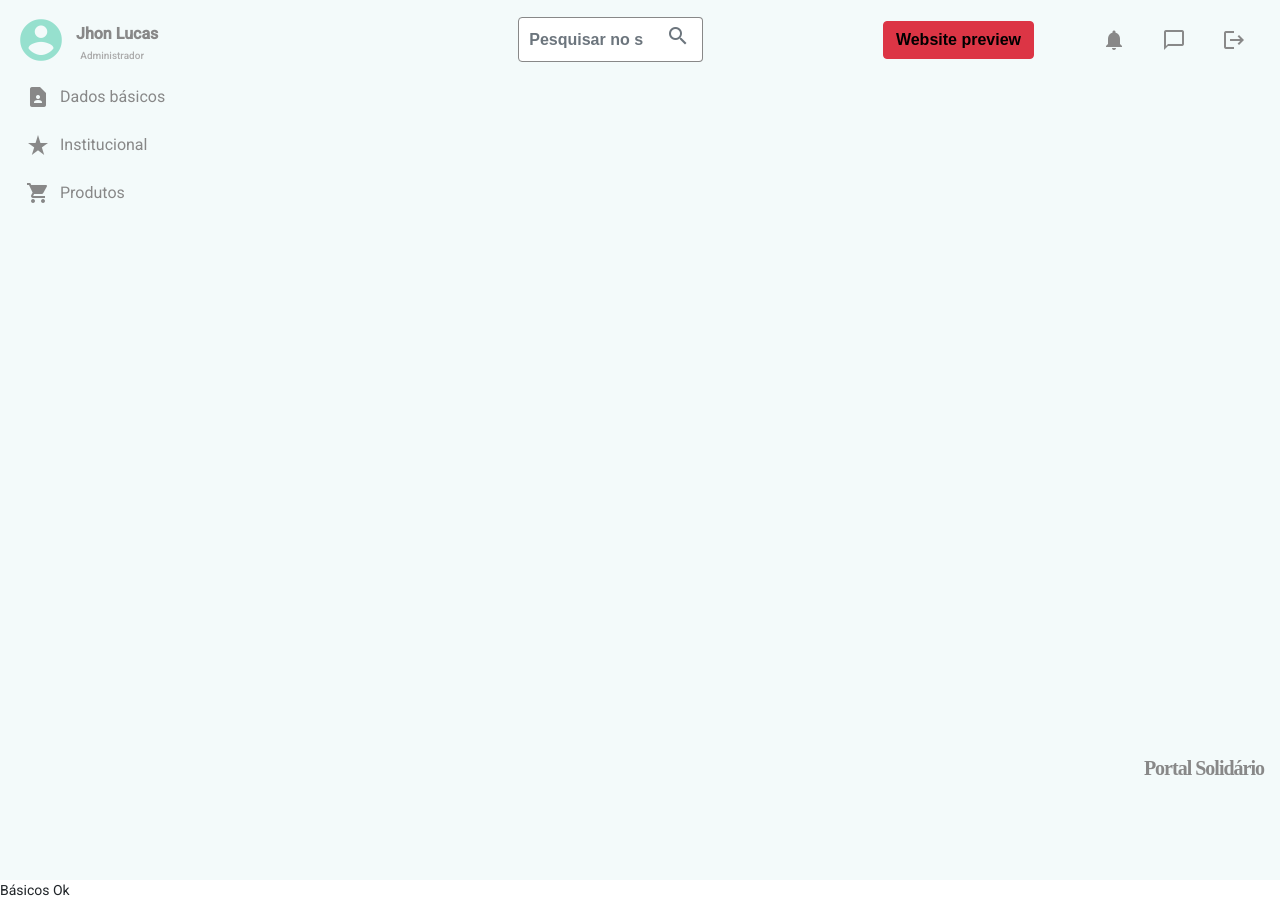
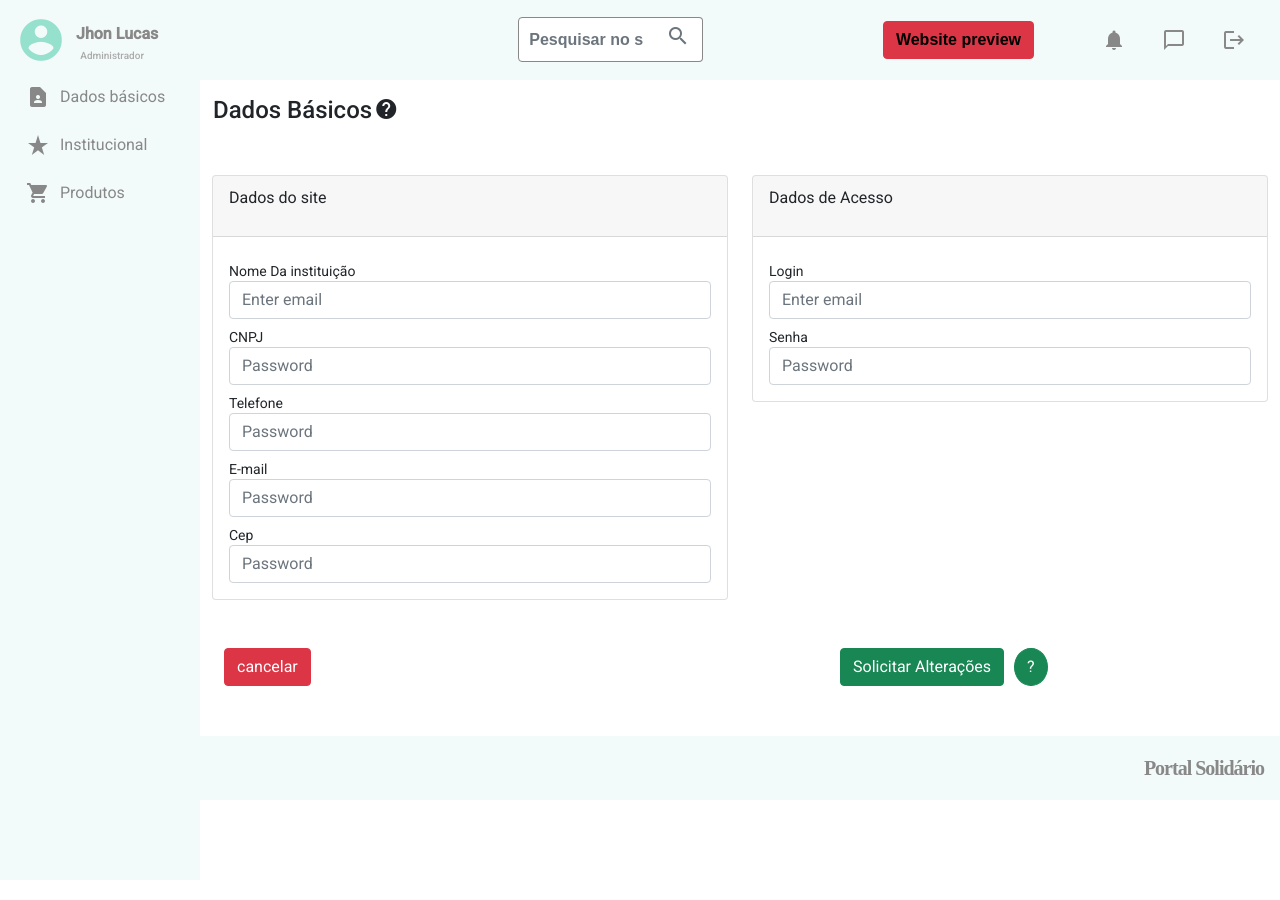
Before and after one commit to E-Fernandez-Albuquerque/PortalSolidario, an Angular app in the folder frontend/: page /dados-basicos in a window 1280 px wide. Built offline with nearby package versions, Linux system fonts and the light colour scheme; a web font is replaced by a local one.

Commit message:
atualizaçao dados básicos

```diff
--- a/frontend/src/app/body/dados-basicos/dados-basicos.component.html
+++ b/frontend/src/app/body/dados-basicos/dados-basicos.component.html
@@ -1,4 +1,121 @@
+<link href="https://cdn.jsdelivr.net/npm/bootstrap@5.1.3/dist/css/bootstrap.min.css" rel="stylesheet"
+    integrity="sha384-1BmE4kWBq78iYhFldvKuhfTAU6auU8tT94WrHftjDbrCEXSU1oBoqyl2QvZ6jIW3" crossorigin="anonymous">
+
 <app-header></app-header>
-<app-side-menu></app-side-menu>
-<p>Básicos Ok</p>
+<div style="display: flex;">
+    <app-side-menu></app-side-menu>
+
+    <div class="container-fluid">
+        <table class='mt-3'>
+            <tr>
+                <td>
+                    <mat-card-title id="title">Dados Básicos</mat-card-title>
+                </td>
+                <td><i class='material-icons help-icon color-success'>help</i></td>
+            </tr>
+        </table >
+        <div class="row mt-5">
+
+            <!-- left column -->
+            <div class="col-md-6">
+
+                <!-- general form elements -->
+                <div class="card card-dark">
+                    <div class="card-header">
+                        <h3 class="card-title">Dados do site</h3>
+                    </div>
+                    <!-- /.card-header -->
+                    <!-- form start -->
+                    <form>
+                        <div class="card-body">
+                            <div class="form-group mt-2">
+                                <label for="exampleInputEmail1">Nome Da instituição</label>
+                                <input type="email" class="form-control" id="exampleInputEmail1"
+                                    placeholder="Enter email">
+                            </div>
+                            <div class="form-group mt-2">
+                                <label for="exampleInputPassword1">CNPJ</label>
+                                <input type="password" class="form-control" id="exampleInputPassword1"
+                                    placeholder="Password">
+                            </div>
+                            <div class="form-group mt-2">
+                                <label for="exampleInputPassword1">Telefone</label>
+                                <input type="password" class="form-control" id="exampleInputPassword1"
+                                    placeholder="Password">
+                            </div>
+                            <div class="form-group mt-2">
+                                <label for="exampleInputPassword1">E-mail</label>
+                                <input type="password" class="form-control" id="exampleInputPassword1"
+                                    placeholder="Password">
+                            </div>
+                            <div class="form-group mt-2">
+                                <label for="exampleInputPassword1">Cep</label>
+                                <input type="password" class="form-control" id="exampleInputPassword1"
+                                    placeholder="Password">
+                            </div>
+
+
+                        </div>
+
+                    </form>
+                </div>
+
+
+
+            </div>
+
+            <div class="col-md-6">
+
+                <div class="card card-light">
+                    <div class="card-header">
+                        <h3 class="card-title">Dados de Acesso</h3>
+                    </div>
+                    <div class="card-body">
+                        <div class="form-group mt-2">
+                            <label for="exampleInputEmail1">Login</label>
+                            <input type="email" class="form-control" id="exampleInputEmail1" placeholder="Enter email">
+                        </div>
+                        <div class="form-group mt-2">
+                            <label for="exampleInputPassword1">Senha</label>
+                            <input type="password" class="form-control" id="exampleInputPassword1"
+                                placeholder="Password">
+                        </div>
+
+
+
+                    </div>
+
+                </div>
+
+
+
+
+            </div>
+            <!--/.col (right) -->
+        </div>
+        <!-- /.row -->
+        <div class="container-fluid mt-5">
+            <div class="row">
+                <!-- left column -->
+                <div class="col-md-7">
+                    <button class="btn btn-danger">cancelar</button>
+
+                </div>
+                <div class="col-md-5">
+                    <button class="btn btn-success ">Solicitar Alterações</button>
+                    <a href="/help"> <button class="btn btn-success rounded-circle  r-5"
+                            style='margin-left:10px'><span>?</span></button></a>
+                </div>
+            </div>
+        </div>
+    </div>
+
+</div>
+
+
+
+
+
+
+
 <app-footer></app-footer>
```
